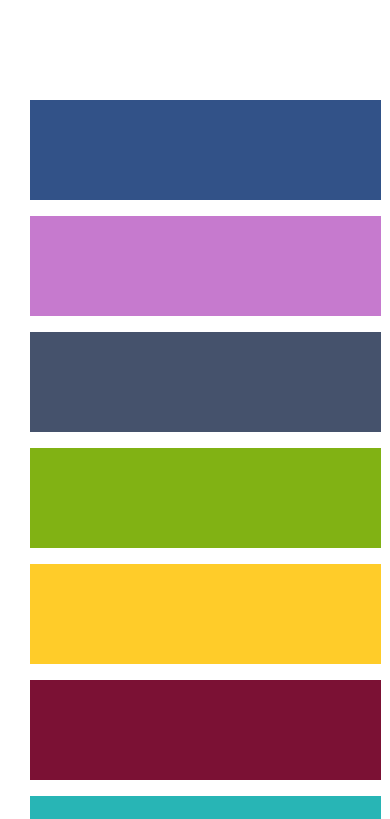
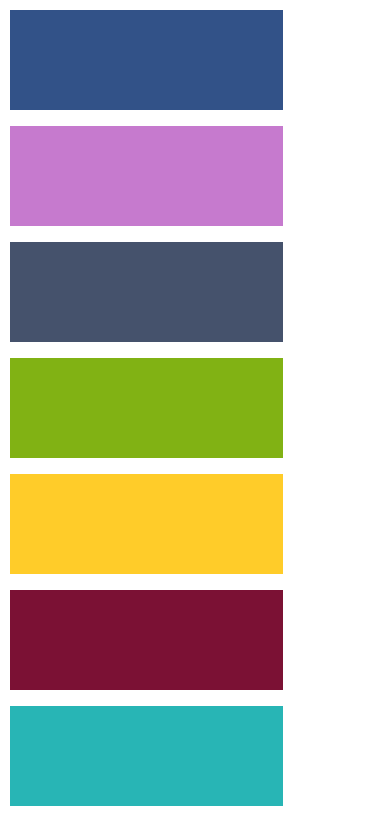
Before and after one commit to udofiasuquo/erp_layout, a plain HTML site: page index.html in a window 390 px wide. Shown: the top 819 px of the page. Drawn offline with Linux system fonts and the light colour scheme.

Commit message:
adjust margin

```diff
--- a/main.css
+++ b/main.css
@@ -61,8 +61,8 @@
 @media (max-width: 600px) {
     .wrapper {
         grid-template-columns: 1fr;
-        width: 90%;
-        margin: 100px 30px;
+        width: 70%;
+        margin: 10px;
 }
 
 }
```
